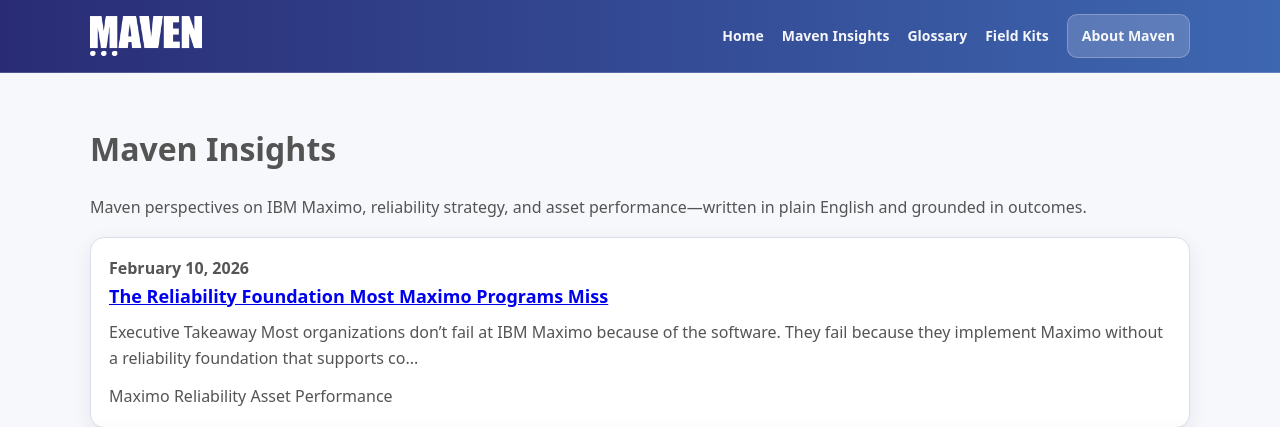
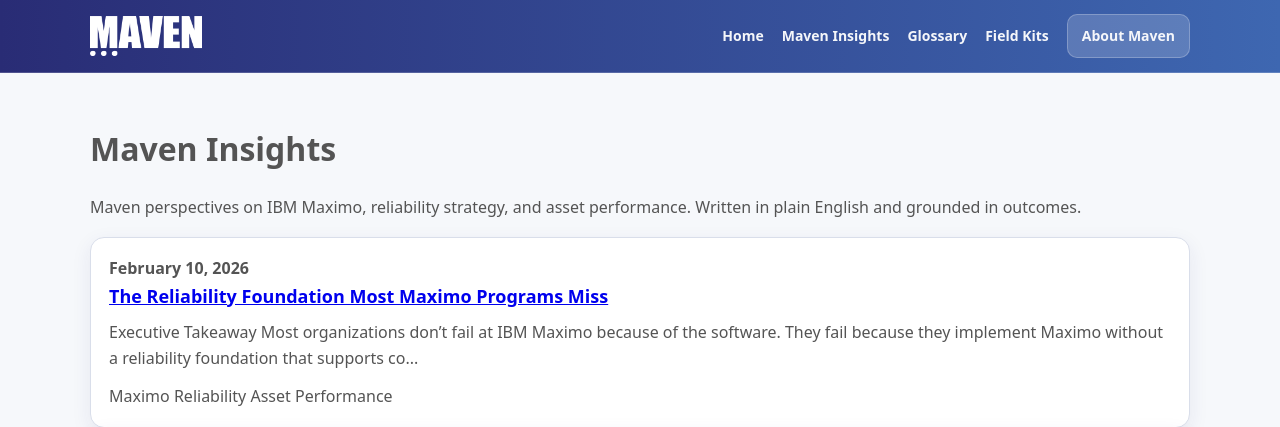
Before and after one commit to Maven-Asset-Management-Insights/content, a Jekyll site: the page built from maven-insights.md, in a window 1280 px wide. Shown: the top 427 px of the page. Built offline with Jekyll 4.4.1, drawn with Linux system fonts in a browser that asks for light colours.

```diff
--- a/maven-insights.md
+++ b/maven-insights.md
@@ -6,7 +6,7 @@ permalink: /maven-insights/
 
 # Maven Insights
 
-<p>Maven perspectives on IBM Maximo, reliability strategy, and asset performance—written in plain English and grounded in outcomes.</p>
+<p>Maven perspectives on IBM Maximo, reliability strategy, and asset performance. Written in plain English and grounded in outcomes.</p>
 
 {% for post in site.posts %}
 <div class="card post-card">
```
